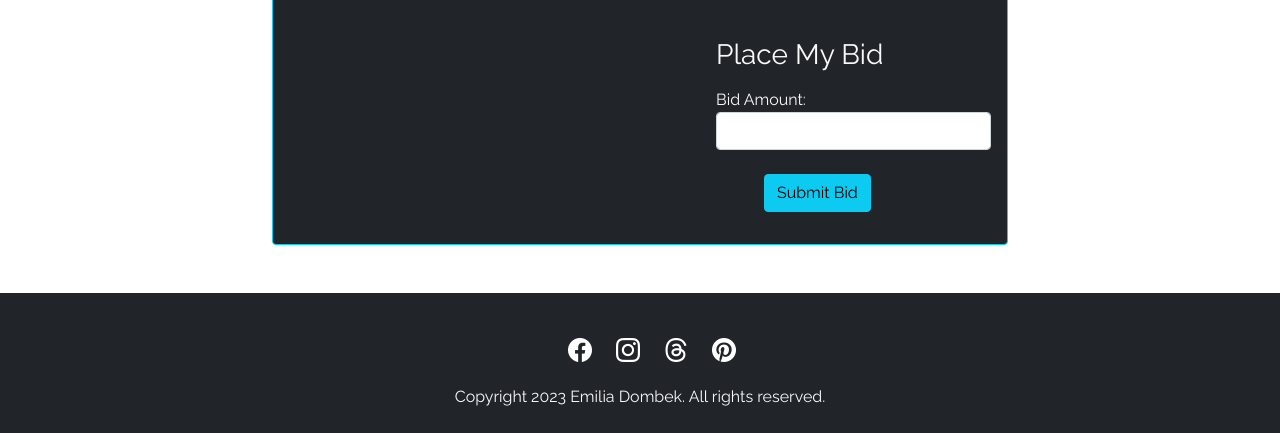
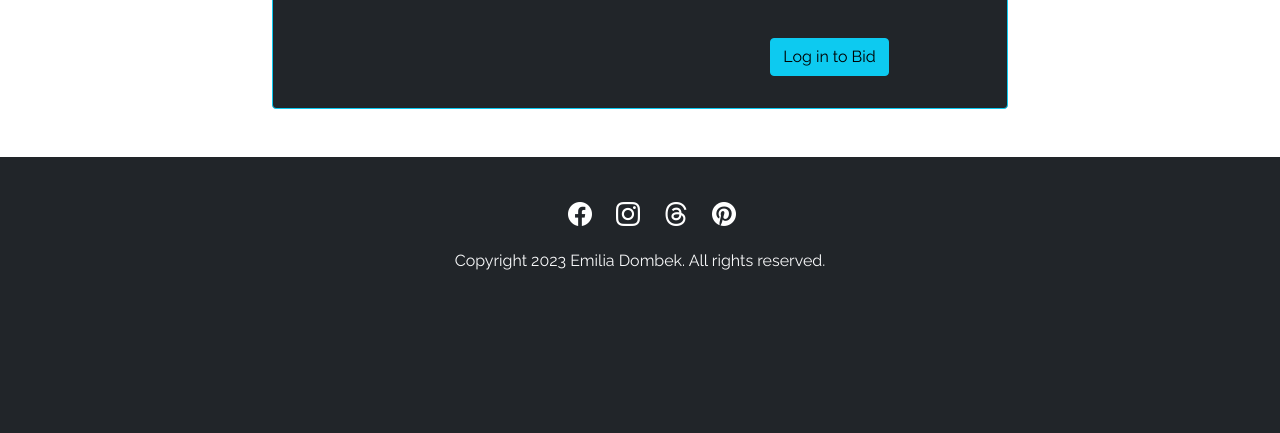
Before and after one commit to emidombek/uptowngallery, a Django app: template templates/auction_detail.html in a window 1280 px wide. Shown: the part 1009-1442 px from the top of the page. After the commit the page ends 1279 px from the top, so only its background shows below. Run offline with Django 3.2, Linux system fonts and the light colour scheme; the template is opened without the code that fills it: values that come from a table or form of the project are taken from there, others are empty; some libraries are stand-ins or nearby versions; some web fonts are replaced.

Commit message:
Add conditional view back in

```diff
--- a/templates/auction_detail.html
+++ b/templates/auction_detail.html
@@ -5,7 +5,6 @@
   <div class="container">
     <div class="row justify-content-center">
       <div class="col-md-8 mt-3">
-        <h1 class="text-center mb-5">Auction Detail</h1>
         {% if messages %}
           <div class="messages">
             {% for message in messages %}
@@ -16,6 +15,7 @@
             {% endfor %}
           </div>
         {% endif %}
+        <h1 class="text-center mb-5">Auction Detail</h1>
         <div class="card bg-dark text-light border-info mb-5">
           <div class="row no-gutters">
             <div class="col-md-6 d-flex align-items-center justify-content-center">
@@ -33,19 +33,22 @@
                   <strong>Number of Bids:</strong> {{ auction.bids.count }}<br /><br />
                   <strong>Current Price:</strong> {{ current_price|floatformat:'2' }}<br /><br />
                 </p>
+                {% if user.is_authenticated and not user.is_superuser and auction.artwork.artist.user != user %}
                   <h3 class="ms-5 mt-3 mb-3">Place My Bid</h3>
-                <form method="POST" action="{% url 'auction_detail' artwork.id auction.id %}" class="needs-validation ms-5">
+                  <form method="POST" action="{% url 'auction_detail' artwork.id auction.id %}" class="needs-validation ms-5" novalidate>
                     {% csrf_token %}
                     <div class="form-group mb-3">
                       <label for="{{ form.amount.id_for_label }}">Bid Amount:</label>
                       {{ form.amount|add_class:'form-control custom-amount' }}
-                    {% for error in form.amount.errors %}
-                        <div class="alert alert-danger mt-1" role="alert">{{ error }}</div>
-                    {% endfor %}
                       <div class="invalid-feedback">Please enter a valid bid amount.</div>
                     </div>
                     <button type="submit" class="btn btn-info mt-2 mb-3 ms-5" aria-label="Submit bid button">Submit Bid</button>
                   </form>
+                {% else %}
+                  <div class="text-center mt-2 mb-3">
+                    <a href="{% url 'account_login' %}?next={% url 'auction_detail' artwork.id auction.id %}" class="btn btn-info">Log in to Bid</a>
+                  </div>
+                {% endif %}
               </div>
             </div>
           </div>
```
Lines whose indentation alone changed are shown as unchanged.
